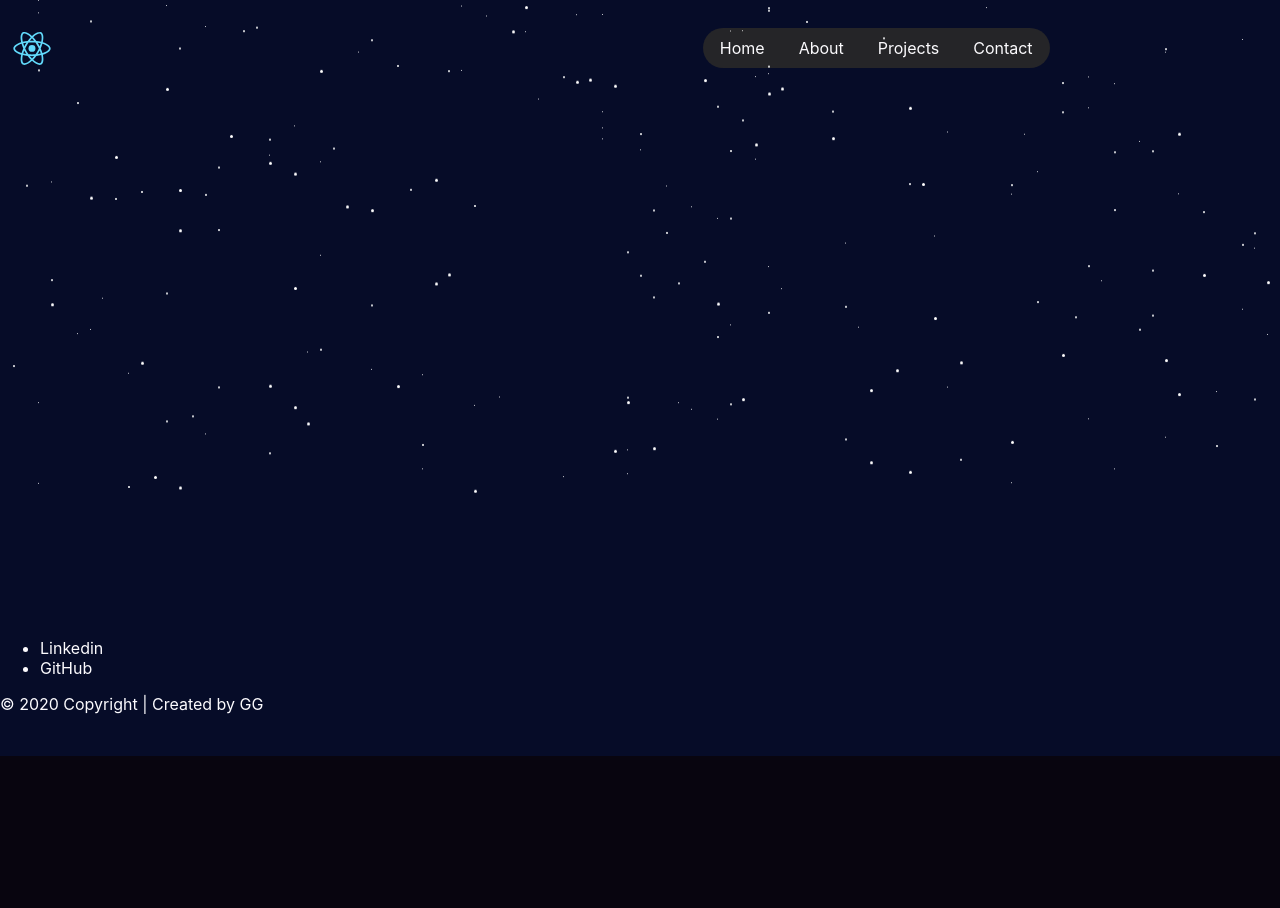
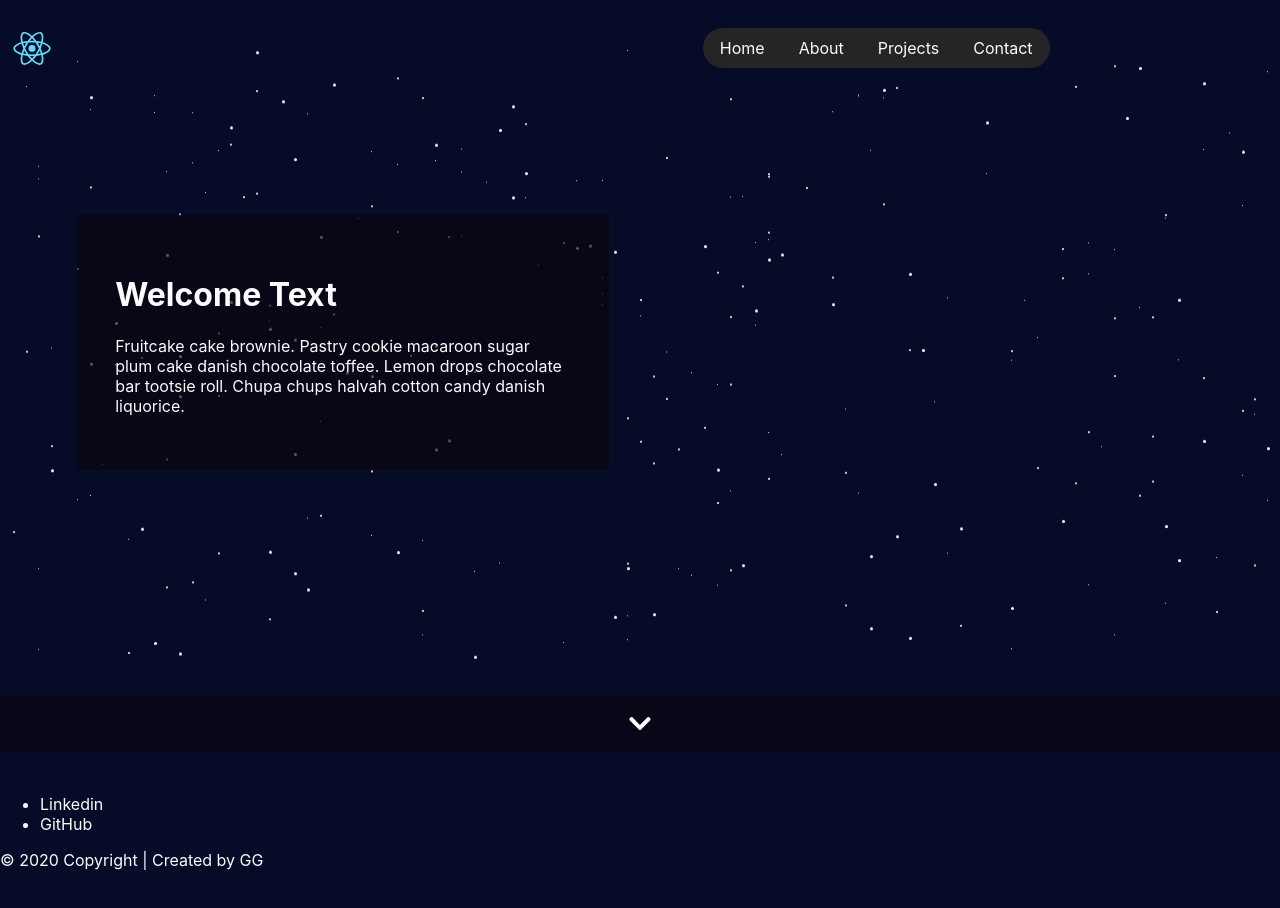
Before and after one commit to TreliaGT/ReactExample, a React (Create React App) app: page / in a window 1280 px wide. Shown: the top 908 px of the page. Before the commit the page ends 800 px from the top, so only its background shows below. Built offline with nearby package versions, Linux system fonts and the light colour scheme.

Commit message:
added text to banner and a arrow down

```diff
--- a/package.json
+++ b/package.json
@@ -3,6 +3,12 @@
   "version": "0.1.0",
   "private": true,
   "dependencies": {
+    "@fortawesome/fontawesome-free": "^5.15.2",
+    "@fortawesome/fontawesome-svg-core": "^1.2.34",
+    "@fortawesome/free-brands-svg-icons": "^5.15.2",
+    "@fortawesome/free-regular-svg-icons": "^5.15.2",
+    "@fortawesome/free-solid-svg-icons": "^5.15.2",
+    "@fortawesome/react-fontawesome": "^0.1.14",
     "@testing-library/jest-dom": "^5.11.9",
     "@testing-library/react": "^11.2.5",
     "@testing-library/user-event": "^12.7.1",
--- a/src/App.css
+++ b/src/App.css
@@ -49,6 +49,7 @@ header{display:flex;}
   flex-direction: column;
   justify-content: center;
   text-align: end;
+  z-index: 999;
 }
 
 .Nav ul {
@@ -86,8 +87,9 @@ border-radius: 25px 0px 0px 25px;
 /*Home*/
 
 .Banner{
-  height:500px;
-  width:100%;
+  height: 600px;
+  width: 100%;
+  position: relative;
 }
 
 .stars-wrapper {
@@ -96,6 +98,7 @@ border-radius: 25px 0px 0px 25px;
 }
 
 .star {
+  z-index: 0;
   position: absolute;
   background-color: white;
   border-radius: 50px;
@@ -122,3 +125,30 @@ border-radius: 25px 0px 0px 25px;
   50% { transform: translateY(-150px); }
   100% { transform: translateY(0); }
 }
+
+
+.introText {
+    max-width: 455px;
+    width: 80%;
+    left: 6%;
+    padding: 3%;
+    position: absolute;
+    top: 41%;
+    transform: translate(0, -50%);
+    background-color: #08050fa8;
+    z-index: 1;
+}
+
+
+.Definer {
+    padding: 1%;
+    margin: auto;
+    text-align: center;
+    background-color: #08050fa8;
+}
+
+.Definer a{
+  color :#fcfbfe;
+  font-size:25px;
+
+}
--- a/src/App.js
+++ b/src/App.js
@@ -9,7 +9,6 @@ import {
     Link,
   } from "react-router-dom";
 import logo from './logo.svg';
-
 
 class App extends Component {
     constructor() {
--- a/src/pages/Home.js
+++ b/src/pages/Home.js
@@ -1,13 +1,16 @@
 import React, {Component , useEffect} from 'react';
 
 import '../App.css';
+import  {FontAwesomeIcon}  from '@fortawesome/react-fontawesome';
+import {faChevronDown} from '@fortawesome/free-solid-svg-icons';
+
 
 function CreateStars(type, qty ) {
     for(let i = 0; i < qty; i++) {
         let star = document.createElement('div');
         star.classList.add('star', 'type-' + type);
         star.style.left = RandomNumber(1, 99) + '%';
-        star.style.bottom = RandomNumber(300, 600) + 'px';
+        star.style.bottom = RandomNumber(30, 600) + 'px';
         star.style.animationDuration = RandomNumber(50, 200) + 's';
         document.getElementById('stars-wrapper').appendChild(star);
     }
@@ -40,7 +43,25 @@ class Home extends Component {
                 <div className="container">
                     <div className="Home">
                         <div className="Banner">
+                            <div className="introText">
+                                <h1>Welcome Text</h1>
+                                <p>
+                                  Fruitcake cake brownie. Pastry cookie macaroon sugar plum cake danish chocolate toffee.
+                                  Lemon drops chocolate bar tootsie roll. Chupa chups halvah cotton candy danish liquorice.
+                                </p>
+                            </div>
                             <div Ref={this.myInput} id="stars-wrapper" className="stars-wrapper"></div>
+                        </div>
+                        <div className="Definer">
+                            <a href="#">
+                            <FontAwesomeIcon icon={faChevronDown}/>
+                            </a>
+                        </div>
+                        <div class="Secondsection">
+                          <div class="Text">
+                          </div>
+                          <div class="Data">
+                          </div>
                         </div>
                     </div>
                 </div>
```
Also changed, not shown: 2 other files (tests, documents, lock files or other folders).
